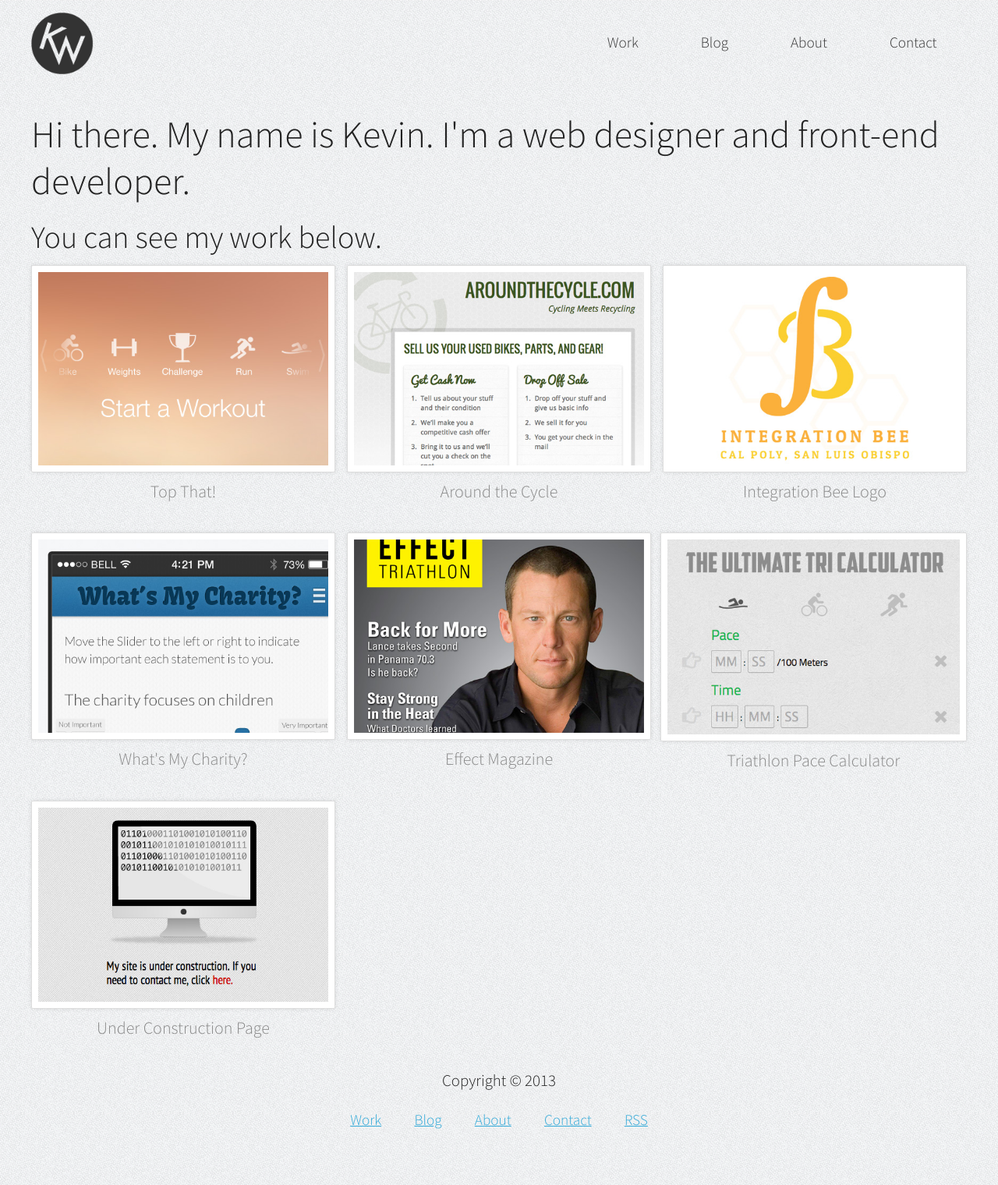
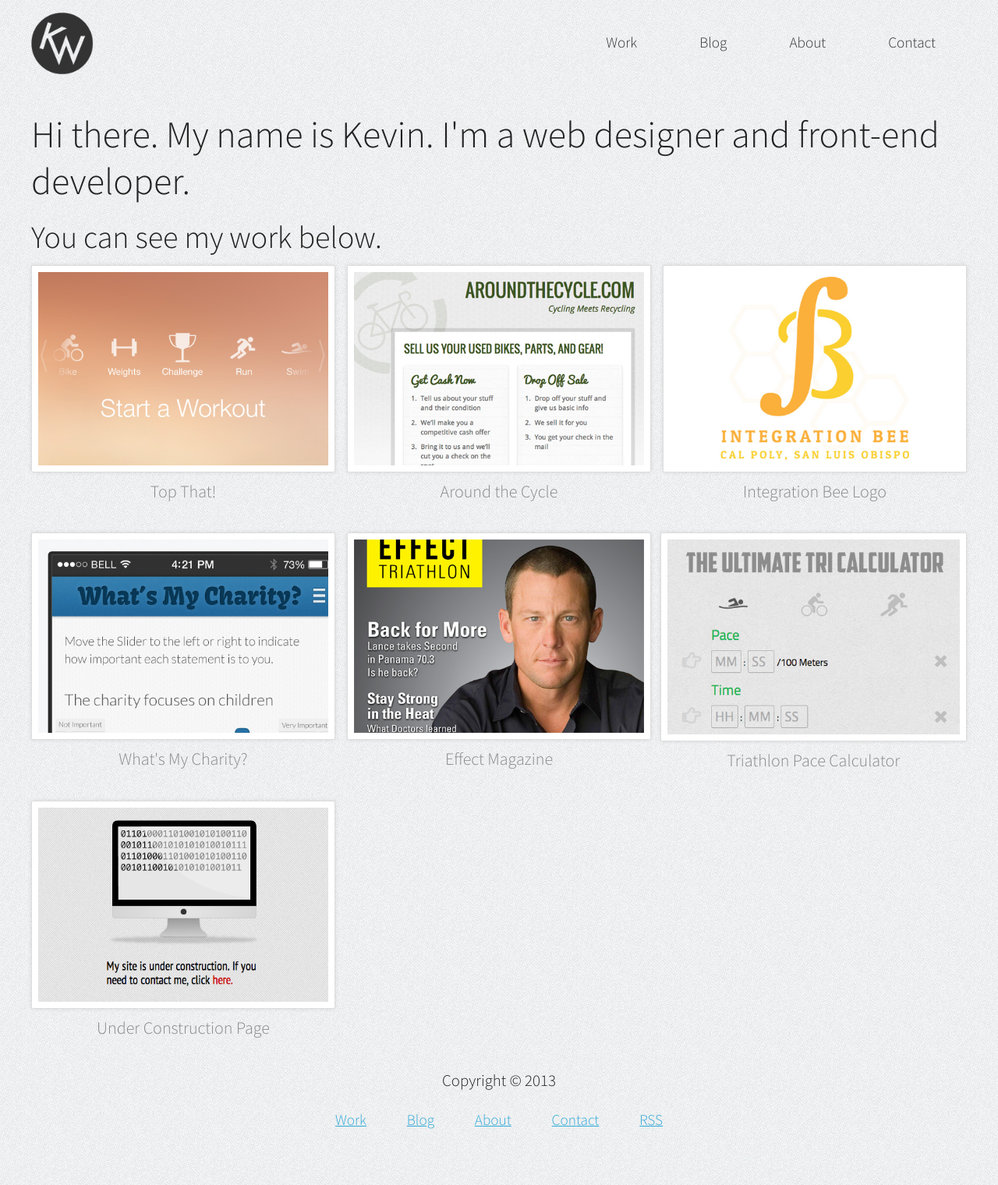
Before and after one commit to kmweeks/kmweeks.github.io, a Jekyll site: the page built from index.html, in a window 1280 px wide. Shown: the whole page at 78% size. Built offline with Jekyll 4.4.1, drawn with Linux system fonts in a browser that asks for light colours; the list of posts is cut into pages by our own code.

Commit message:
Adding htaccess, fixing header and footer navigation

```diff
--- a/css/main.css
+++ b/css/main.css
@@ -849,7 +849,7 @@
 .main-nav {
   display: none;
   overflow: hidden;
-  text-align: center;
+  text-align: justify;
 }
 
 /* line 19, sass/_modules.scss */
@@ -864,7 +864,7 @@
   color: #333333;
   display: inline-block;
   font-size: 1.4em;
-  padding: .65em 1.15em;
+  padding: .65em 1em 0;
   text-align: center;
   text-decoration: none;
 }
@@ -875,15 +875,32 @@
   color: #999999;
 }
 
+/* line 36, sass/_modules.scss */
+
+.main-nav:after {
+  content: "";
+  width: 100%;
+  /* Ensures there are at least 2 lines of text, so justification works */
+  display: inline-block;
+}
+
+@media screen and (min-width: 31em) {
+  /* line 45, sass/_modules.scss */
+
+  .main-nav {
+    text-align: center;
+  }
+}
+
 @media screen and (min-width: 37em) {
-  /* line 39, sass/_modules.scss */
+  /* line 51, sass/_modules.scss */
 
   .main-nav {
     display: block;
     float: right;
   }
 
-  /* line 43, sass/_modules.scss */
+  /* line 55, sass/_modules.scss */
 
   .main-nav a {
     border-bottom: .1875em solid transparent;
@@ -892,32 +909,7 @@
     padding: 2.2em 1.25em 1em;
   }
 
-  /* line 49, sass/_modules.scss */
-
-  .main-nav a:hover {
-    border-bottom: 0.1875em solid #31a9d8;
-    color: #333333;
-  }
-}
-
-@media screen and (min-width: 37em) {
-  /* line 58, sass/_modules.scss */
-
-  .main-nav {
-    display: block;
-    float: right;
-  }
-
-  /* line 62, sass/_modules.scss */
-
-  .main-nav a {
-    border-bottom: .1875em solid transparent;
-    display: block;
-    padding: 2.2em 1.5em 1em;
-    text-decoration: none;
-  }
-
-  /* line 68, sass/_modules.scss */
+  /* line 61, sass/_modules.scss */
 
   .main-nav a:hover {
     border-bottom: 0.1875em solid #31a9d8;
@@ -926,7 +918,7 @@
 }
 
 @media screen and (min-width: 41em) {
-  /* line 78, sass/_modules.scss */
+  /* line 71, sass/_modules.scss */
 
   .main-nav a {
     padding-left: 2em;
@@ -936,7 +928,7 @@
 
 /* ---- Frame ---- */
 
-/* line 86, sass/_modules.scss */
+/* line 79, sass/_modules.scss */
 
 .frame {
   background-color: #fff;
@@ -951,7 +943,7 @@
   transition: opacity 0.2s ease-in-out;
 }
 
-/* line 96, sass/_modules.scss */
+/* line 89, sass/_modules.scss */
 
 .frame img {
   display: block;
@@ -959,7 +951,7 @@
 
 /* ---- Portrait ---- */
 
-/* line 102, sass/_modules.scss */
+/* line 95, sass/_modules.scss */
 
 .portrait {
   display: block;
@@ -968,7 +960,7 @@
 }
 
 @media screen and (min-width: 36em) {
-  /* line 102, sass/_modules.scss */
+  /* line 95, sass/_modules.scss */
 
   .portrait {
     max-width: 100%;
@@ -977,7 +969,7 @@
 
 /* ---- Work Excerpt ---- */
 
-/* line 113, sass/_modules.scss */
+/* line 106, sass/_modules.scss */
 
 .work-excerpt__title {
   color: #888;
@@ -986,7 +978,7 @@
 
 /* ---- Post Date ---- */
 
-/* line 119, sass/_modules.scss */
+/* line 112, sass/_modules.scss */
 
 .date {
   color: #555555;
@@ -994,7 +986,7 @@
 
 /* ---- Blog Post List ---- */
 
-/* line 126, sass/_modules.scss */
+/* line 119, sass/_modules.scss */
 
 .blog-post-list ul {
   margin-top: 3em;
@@ -1002,7 +994,7 @@
   list-style-type: none;
 }
 
-/* line 132, sass/_modules.scss */
+/* line 125, sass/_modules.scss */
 
 .blog-post-list li {
   border-bottom: 1px solid #d8d8d8;
@@ -1011,13 +1003,13 @@
   position: relative;
 }
 
-/* line 138, sass/_modules.scss */
+/* line 131, sass/_modules.scss */
 
 .blog-post-list li:last-child {
   border-bottom: none;
 }
 
-/* line 143, sass/_modules.scss */
+/* line 136, sass/_modules.scss */
 
 .blog-post-list h2 {
   margin-bottom: .25em;
@@ -1025,7 +1017,7 @@
 
 /* ---- Blog Post ---- */
 
-/* line 151, sass/_modules.scss */
+/* line 144, sass/_modules.scss */
 
 .blog-post h5 {
   margin-bottom: 1.5em;
@@ -1033,7 +1025,7 @@
 
 /* ---- Previous/Next ---- */
 
-/* line 157, sass/_modules.scss */
+/* line 150, sass/_modules.scss */
 
 .previous,
 .next {
@@ -1042,14 +1034,14 @@
   padding: 1em .625em 0;
 }
 
-/* line 164, sass/_modules.scss */
+/* line 157, sass/_modules.scss */
 
 .previous {
   float: left;
   padding-left: 0;
 }
 
-/* line 169, sass/_modules.scss */
+/* line 162, sass/_modules.scss */
 
 .next {
   float: right;
@@ -1058,25 +1050,52 @@
 
 /* ---- Footer ---- */
 
-/* line 175, sass/_modules.scss */
+/* line 168, sass/_modules.scss */
 
 footer {
   text-align: center;
 }
 
-/* line 179, sass/_modules.scss */
+/* line 171, sass/_modules.scss */
 
 footer ul {
   font-size: 1.2em;
   list-style-type: none;
+  margin-bottom: 0;
   padding-left: 0;
+  text-align: justify;
 }
 
-/* line 185, sass/_modules.scss */
+@media screen and (min-width: 31em) {
+  /* line 171, sass/_modules.scss */
+
+  footer ul {
+    text-align: center;
+  }
+}
+
+/* line 182, sass/_modules.scss */
+
+footer ul:after {
+  content: "";
+  width: 100%;
+  /* Ensures there are at least 2 lines of text, so justification works */
+  display: inline-block;
+}
+
+/* line 189, sass/_modules.scss */
 
 footer li {
-  display: inline;
-  padding: 0 1em;
+  display: inline-block;
+  padding: 0 .25em;
+}
+
+@media screen and (min-width: 31em) {
+  /* line 189, sass/_modules.scss */
+
+  footer li {
+    padding: 0 1.25em;
+  }
 }
 
 /* line 1, sass/_theme.scss */
```
Also changed, not shown: css/sass/_modules.scss (+33 -24 lines), 2 other files.
